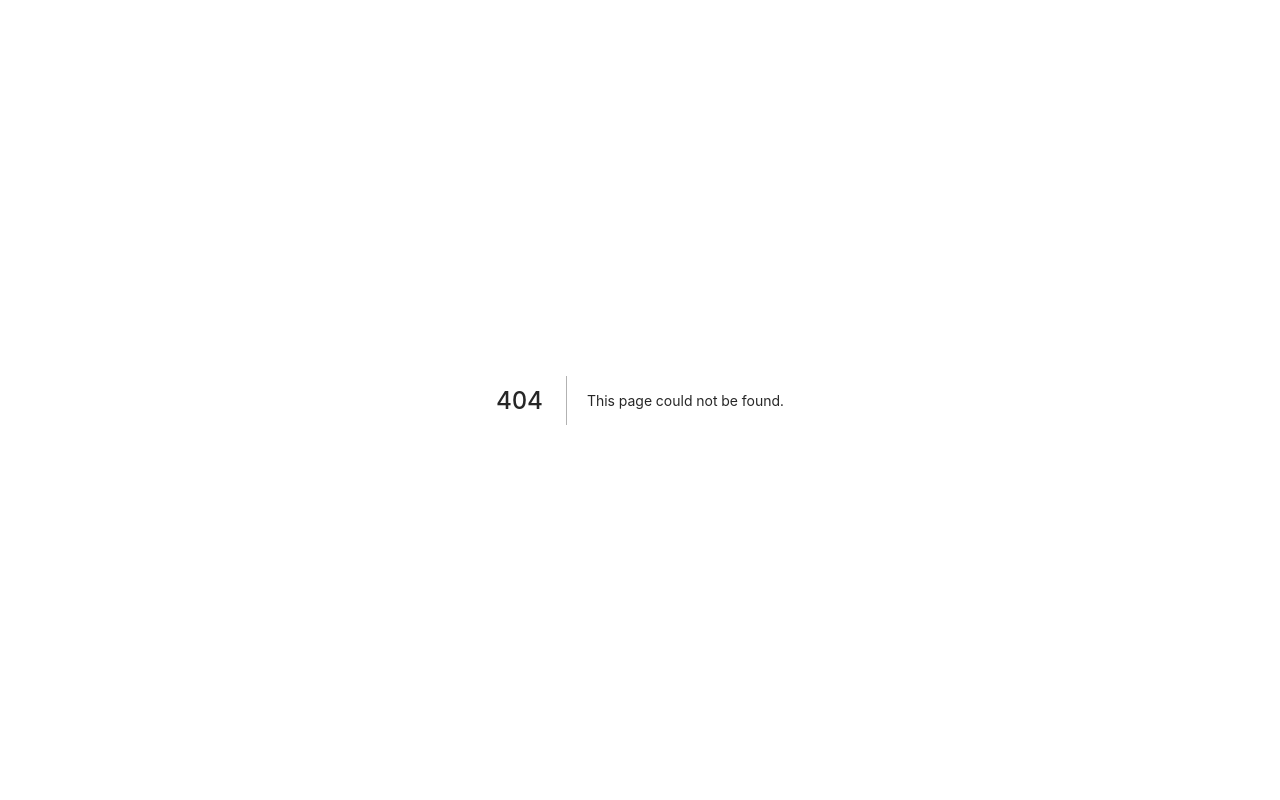
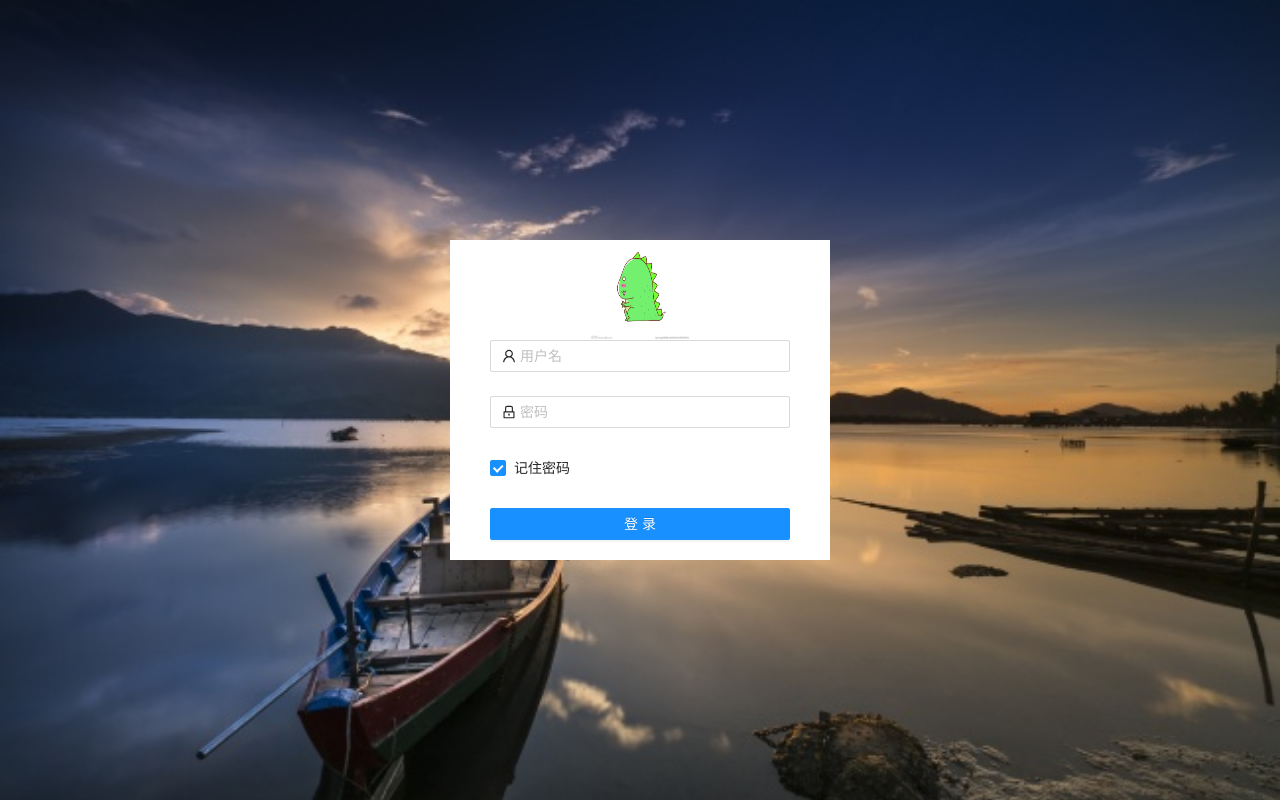
Before and after one commit to vivi-shiwei/restaurant, a Next.js app: page /login in a window 1280 px wide. Before the commit this address had no page. Built offline with nearby package versions, Linux system fonts and the light colour scheme.

Commit message:
登录页面

```diff
--- /dev/null
+++ b/pages/login/index.js
@@ -0,0 +1,75 @@
+import { Layout, Form, Input, Button, Checkbox, Image } from 'antd'
+import { UserOutlined, LockOutlined } from '@ant-design/icons'
+const { Content } = Layout
+
+const Login = () => {
+  const onFinish = (values) => {
+    console.log('用户名: ', values.username)
+    console.log('密码: ', values.password)
+  }
+
+  return (
+    <Layout>
+      <Content className='login-content'>
+        <div id='login-img' />
+        <div className='login-main'>
+          <div className='login-avatar'>
+            <Image src='/jllogo.jpg' width='100px' height='100px' />
+          </div>
+          <Form
+            className='login-form'
+            name='normal_login'
+            initialValues={{
+              remember: true
+            }}
+            onFinish={onFinish}
+          >
+            <Form.Item
+              name='username'
+              rules={[
+                {
+                  required: true,
+                  message: 'Please input your Username!'
+                }
+              ]}
+            >
+              <Input prefix={<UserOutlined className='site-form-item-icon' />} placeholder='用户名' />
+            </Form.Item>
+            <Form.Item
+              name='password'
+              rules={[
+                {
+                  required: true,
+                  message: 'Please input your Password!'
+                }
+              ]}
+            >
+              <Input
+                prefix={<LockOutlined className='site-form-item-icon' />}
+                type='password'
+                placeholder='密码'
+              />
+            </Form.Item>
+            <Form.Item>
+              <Form.Item name='remember' valuePropName='checked' noStyle>
+                <Checkbox>记住密码</Checkbox>
+              </Form.Item>
+
+              {/* <a className='login-form-forgot' href=''>
+                忘记密码
+              </a> */}
+            </Form.Item>
+
+            <Form.Item>
+              <Button type='primary' htmlType='submit' className='login-form-button'>
+                登录
+              </Button>
+            </Form.Item>
+          </Form>
+        </div>
+      </Content>
+    </Layout>
+  )
+}
+
+export default Login
--- a/styles/index.scss
+++ b/styles/index.scss
@@ -1 +1,45 @@
 @import './common.scss';
+.login-content{
+  width: 100vw;
+  height: 100vh;
+  background: rgba(48,53,70,0.3);
+  box-shadow: inset 0 0 100px rgba(0,0,0,0.5);
+  position: relative;
+}
+.login-main{
+  width: 380px;
+  height: 320px;
+  background: white;
+  position: absolute;
+  top: 0;
+  bottom: 0;
+  left: 0;
+  right: 0;
+  margin: auto;
+
+}
+#login-img{
+  width: 100%;
+  height: 100%;
+  background: url("/bpic5121.jpg") no-repeat center center fixed;
+  background-size: cover;
+}
+.login-avatar{
+  display: flex;
+  justify-content: center;
+}
+
+.login-form {
+  max-width: 300px;
+  margin: auto !important;
+  // width:300px;
+}
+.login-form-forgot {
+  float: right;
+}
+.ant-col-rtl .login-form-forgot {
+  float: left;
+}
+.login-form-button {
+  width: 100%;
+}
```
Also changed, not shown: public/bpic5121.jpg (added), public/jllogo.jpg (added).
